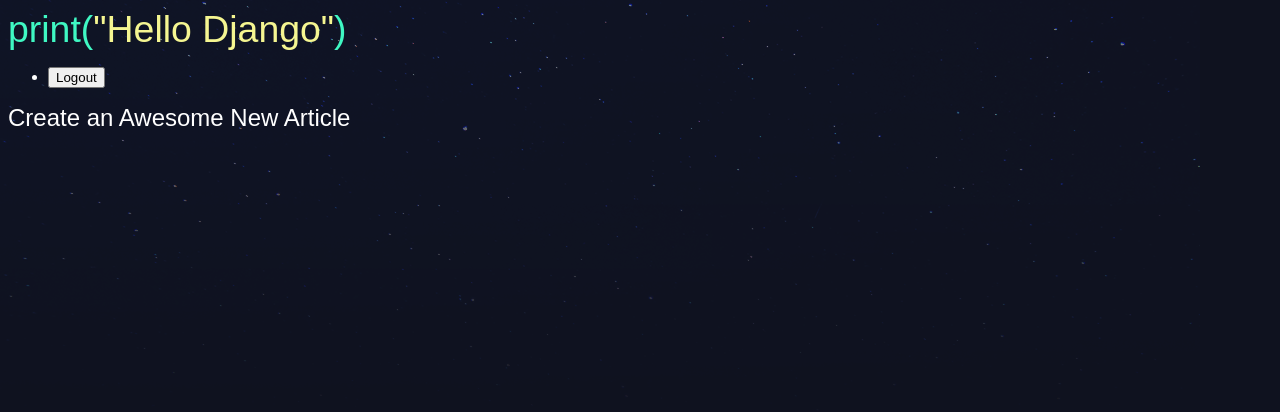
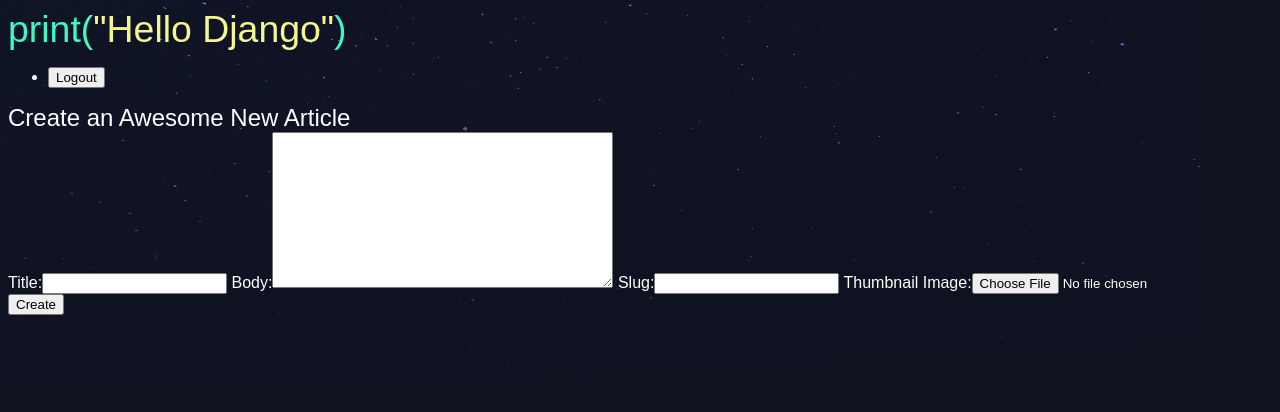
Before and after one commit to jscastanos/labs2020, a Django app: page /articles/create/ in a window 1280 px wide. Shown: the top 412 px of the page. Run offline with Django 3.2, Linux system fonts and the light colour scheme; the visitor is signed in with stand-in values (Sample User, id 1).

Commit message:
Added create new article

```diff
--- /dev/null
+++ b/articles/forms.py
@@ -0,0 +1,7 @@
+from django import forms
+from . import models
+
+class CreateArticle(forms.ModelForm):
+    class Meta:
+        model = models.Article
+        fields = ['title', 'body', 'slug', 'thumb']
--- a/articles/models.py
+++ b/articles/models.py
@@ -1,12 +1,14 @@
 from django.db import models
+from django.contrib.auth.models import User
 
 # Create your models here.
 class Article(models.Model):
-    title = models.CharField(max_length=100)
-    slug  = models.SlugField()
-    body  = models.TextField()
-    date  = models.DateTimeField(auto_now_add=True)
-    thumb = models.ImageField(default='default.png', blank=True, verbose_name='Thumbnail Image')
+    title  = models.CharField(max_length=100)
+    slug   = models.SlugField()
+    body   = models.TextField()
+    date   = models.DateTimeField(auto_now_add=True)
+    thumb  = models.ImageField(default='default.png', blank=True, verbose_name='Thumbnail Image')
+    author = models.ForeignKey(User, default="None", on_delete=models.CASCADE)
 
     def __str__(self):
         return self.title
--- a/articles/templates/articles/article_create.html
+++ b/articles/templates/articles/article_create.html
@@ -3,5 +3,10 @@
 {% block content%}
 <div class="create-article">
     <h2>Create an Awesome New Article</h2>
+    <form method="POST" action="{% url 'articles:create' %}" class="site-form" enctype="multipart/form-data">
+        {% csrf_token %}
+        {{ form }}
+        <input type="submit" value="Create">
+    </form>
 </div>
 {% endblock %}
--- a/articles/views.py
+++ b/articles/views.py
@@ -1,6 +1,7 @@
-from django.shortcuts import render, get_object_or_404
+from django.shortcuts import render, redirect, get_object_or_404
 from .models import Article
 from django.contrib.auth.decorators import login_required
+from . import forms
 
 # Create your views here.
 def article_list(request):
@@ -13,4 +14,13 @@
 
 @login_required(login_url="accounts:login")
 def article_create(request):
-    return render(request, 'articles/article_create.html')
+    if request.method == 'POST':
+        form = forms.CreateArticle(request.POST, request.FILES)
+        if form.is_valid():
+            instance = form.save(commit=False)
+            instance.author = request.user
+            instance.save()
+            return redirect('articles:list')
+    else:
+        form = forms.CreateArticle()
+    return render(request, 'articles/article_create.html', { 'form': form})
```
Also changed, not shown: accounts/migrations/__init__.py (deleted), articles/migrations/0001_initial.py, articles/migrations/0002_article_thumb.py (deleted), media/bacon-ipsum-banner1.jpg (added).
